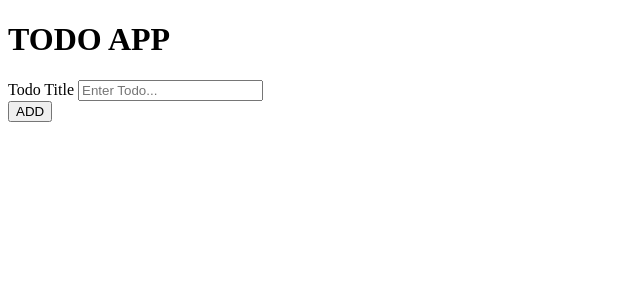
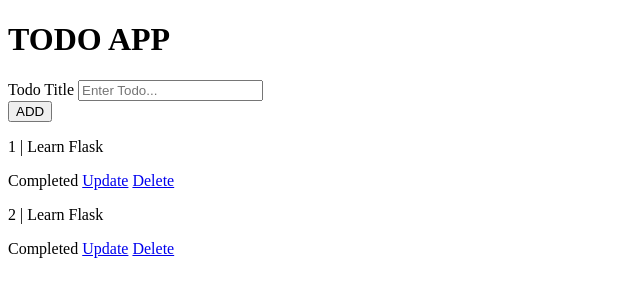
Before and after one commit to Arsh-ANiket/flask_todo, a Flask app: page / in a window 1280 px wide. Shown: the top 300 px of the page, without its empty margins (0-640 px from the left). Run offline with Flask 3, Linux system fonts and the light colour scheme.

Commit message:
Rendering data to the template

```diff
--- a/app.py
+++ b/app.py
@@ -1,17 +1,39 @@
 from flask import Flask, render_template
+from flask_sqlalchemy import SQLAlchemy
 
-app=Flask(__name__)
+app = Flask(__name__)
+app.config['SQLALCHEMY_DATABASE_URI'] = 'sqlite:///D:/Python/flask/project/todo/todo.db'
+app.config['SQLALCHEMY_TRACK_MODIFICATIONS'] = False
 
-#this decorator is provided to give the index page link
+db = SQLAlchemy(app)
+
+# Example database model for Todo items
+class Todo(db.Model):
+    id = db.Column(db.Integer, primary_key=True)
+    title = db.Column(db.String(100), nullable=False)
+    completed = db.Column(db.Boolean, default=False)
+
 @app.route('/')
 def index():
-    return render_template('base.html')
+    todo_list=Todo.query.all()
+        # show all todo
+    return render_template('base.html',todo_list=todo_list)
 
 @app.route('/about')
 def about():
+    # show all todo
     return "About Page"
-#this is the about page link
 
-if __name__=='__main__':
+def create_db():
+    with app.app_context():  # Push application context
+        db.create_all()
+
+if __name__ == '__main__':
+    create_db()  # Ensure DB and tables are created
+    # creating a dummy data
+    # with app.app_context():
+    #     new_todo=Todo(title='Learn Flask', completed=False)
+    #     db.session.add(new_todo)
+    #     db.session.commit()  # Commit the new todo item to the database
+
     app.run(debug=True)
-#this is the main entry point of the application
--- a/templates/base.html
+++ b/templates/base.html
@@ -16,5 +16,23 @@
         </div>
 
     </form>
+
+    <!-- rendrer the todo list data here -->
+    {% for todo in todo_list %}
+    <p>{{todo.id}} | {{todo.title}}</p>
+    {% if todo.complete==False %}
+        <span>Not Completed</span>
+    {% else %}
+        <span>Completed </span>
+    {% endif %}
+    <a href="/">Update</a>
+    <a href="/">Delete</a>
+
+    {% endfor %}
+
+
+
+
+
 </body>
 </html>
```
Also changed, not shown: todo.db (added), 1 other file.
